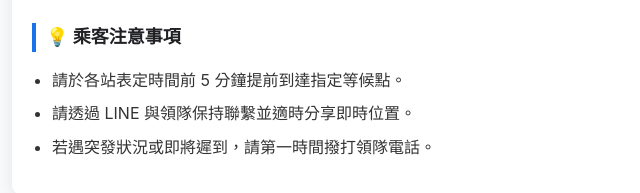
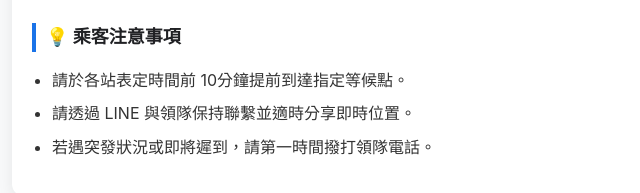
Before and after one commit to kevinluh88-a11y/bus-itinerary, a plain HTML site: page index.html in a window 1280 px wide. Shown: the part 1891-2084 px from the top of the page, 228-868 px from the left. Drawn offline with Linux system fonts and the light colour scheme.

Commit message:
Update index.html

```diff
--- a/index.html
+++ b/index.html
@@ -177,7 +177,7 @@
 
   <h2>💡 乘客注意事項</h2>
   <ul>
-    <li>請於各站表定時間前 5 分鐘提前到達指定等候點。</li>
+    <li>請於各站表定時間前 10分鐘提前到達指定等候點。</li>
     <li>請透過 LINE 與領隊保持聯繫並適時分享即時位置。</li>
     <li>若遇突發狀況或即將遲到，請第一時間撥打領隊電話。</li>
   </ul>
```
